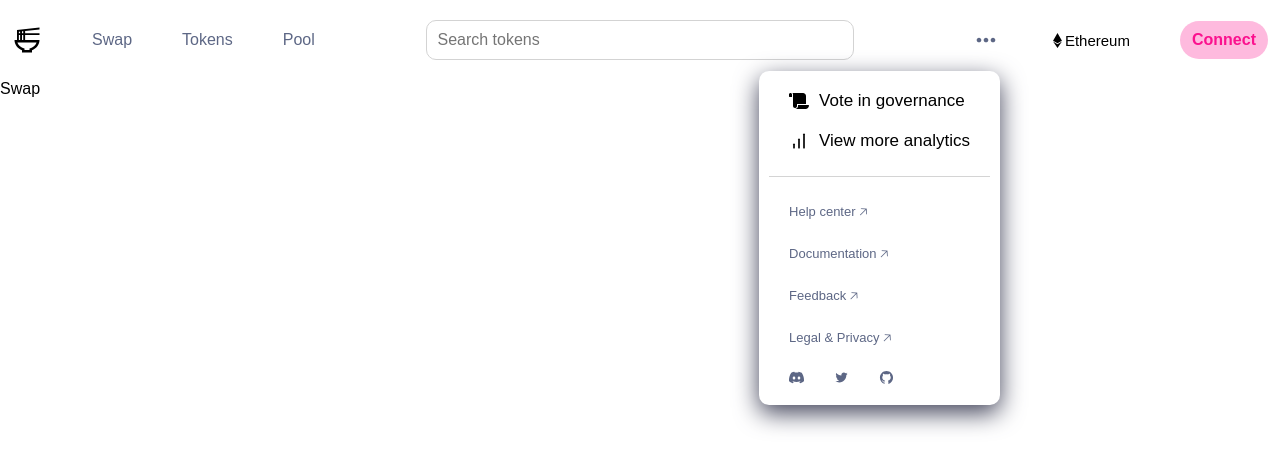
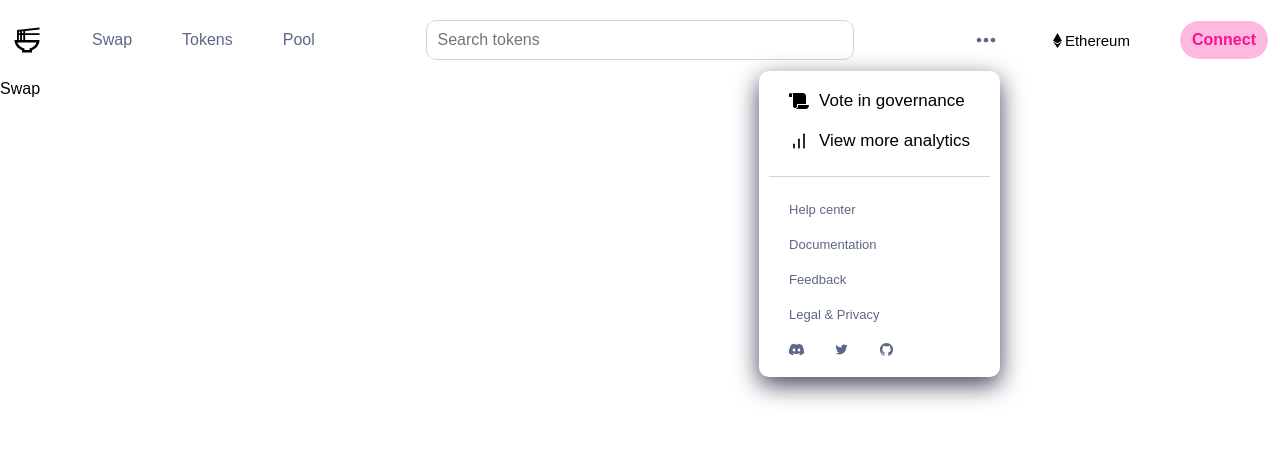
Before and after one commit to RamenSwapExchange/frontend, a React (Vite) app: page / in a window 1280 px wide. Both pictures are taken after a click on the element 985 px from the left and 40 px from the top of the page. Shown: the top 470 px of the page. Built offline with nearby package versions, Linux system fonts and the light colour scheme.

Commit message:
trying to fix an error

```diff
--- a/src/components/Header/Header.tsx
+++ b/src/components/Header/Header.tsx
@@ -53,10 +53,10 @@ const Header = () => {
             <li className="dropdown-item li-hover">< FaScroll className="dropdown-icon" />Vote in governance</li>
             <li className="dropdown-item li-hover">< FiBarChart className="dropdown-icon" />View more analytics</li>
             <div className="border-bottom"></div>
-            <li className="dropdown-item li-hover info-item">Help center 🡥</li>
-            <li className="dropdown-item li-hover info-item">Documentation 🡥</li>
-            <li className="dropdown-item li-hover info-item">Feedback 🡥</li>
-            <li className="dropdown-item li-hover info-item">Legal & Privacy 🡥</li>
+            <li className="dropdown-item li-hover info-item">Help center </li>
+            <li className="dropdown-item li-hover info-item">Documentation </li>
+            <li className="dropdown-item li-hover info-item">Feedback </li>
+            <li className="dropdown-item li-hover info-item">Legal & Privacy </li>
             <li className="dropdown-item li icon-item ">
               <SiDiscord style={{ margin: 0 }} />
               <AiOutlineTwitter />
```
